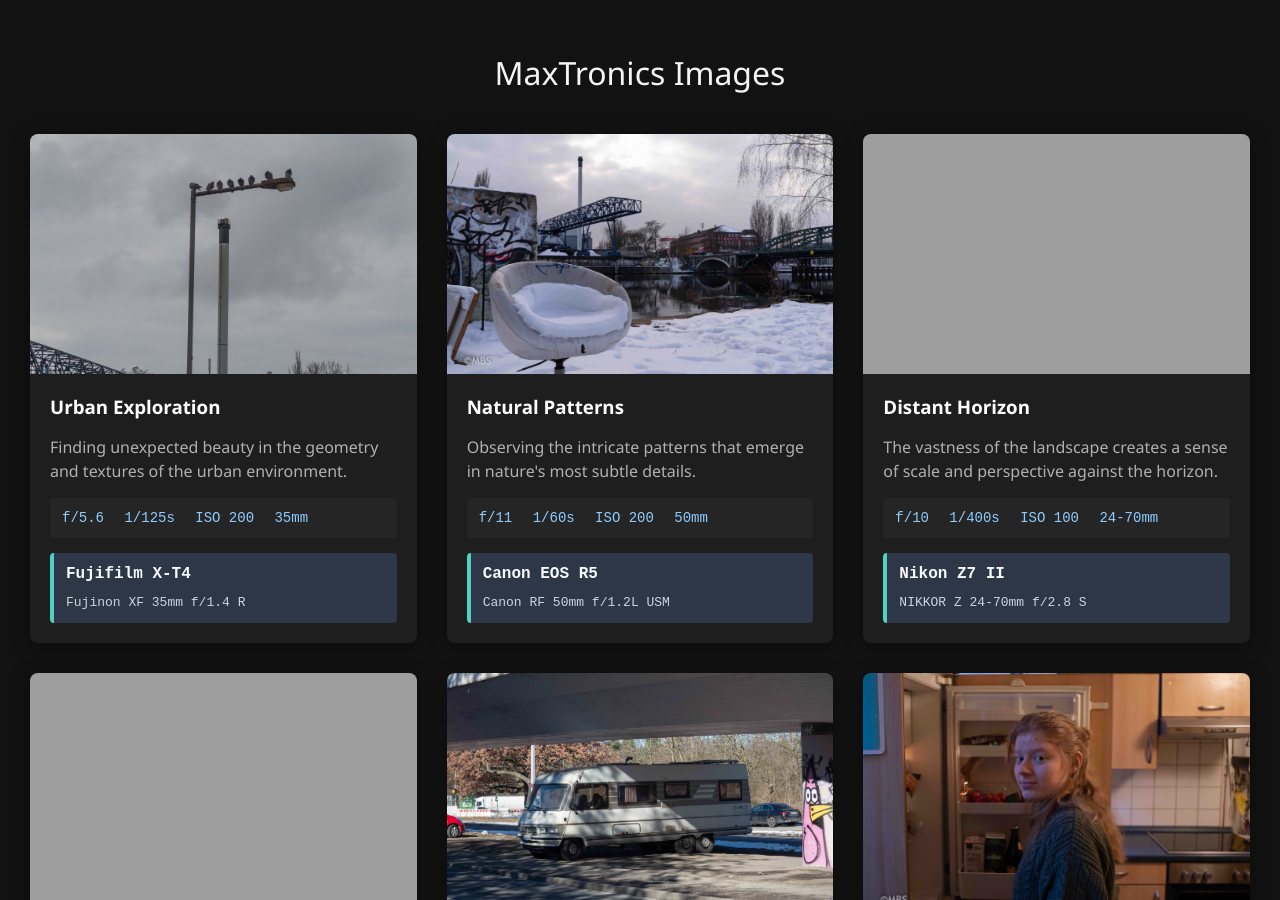
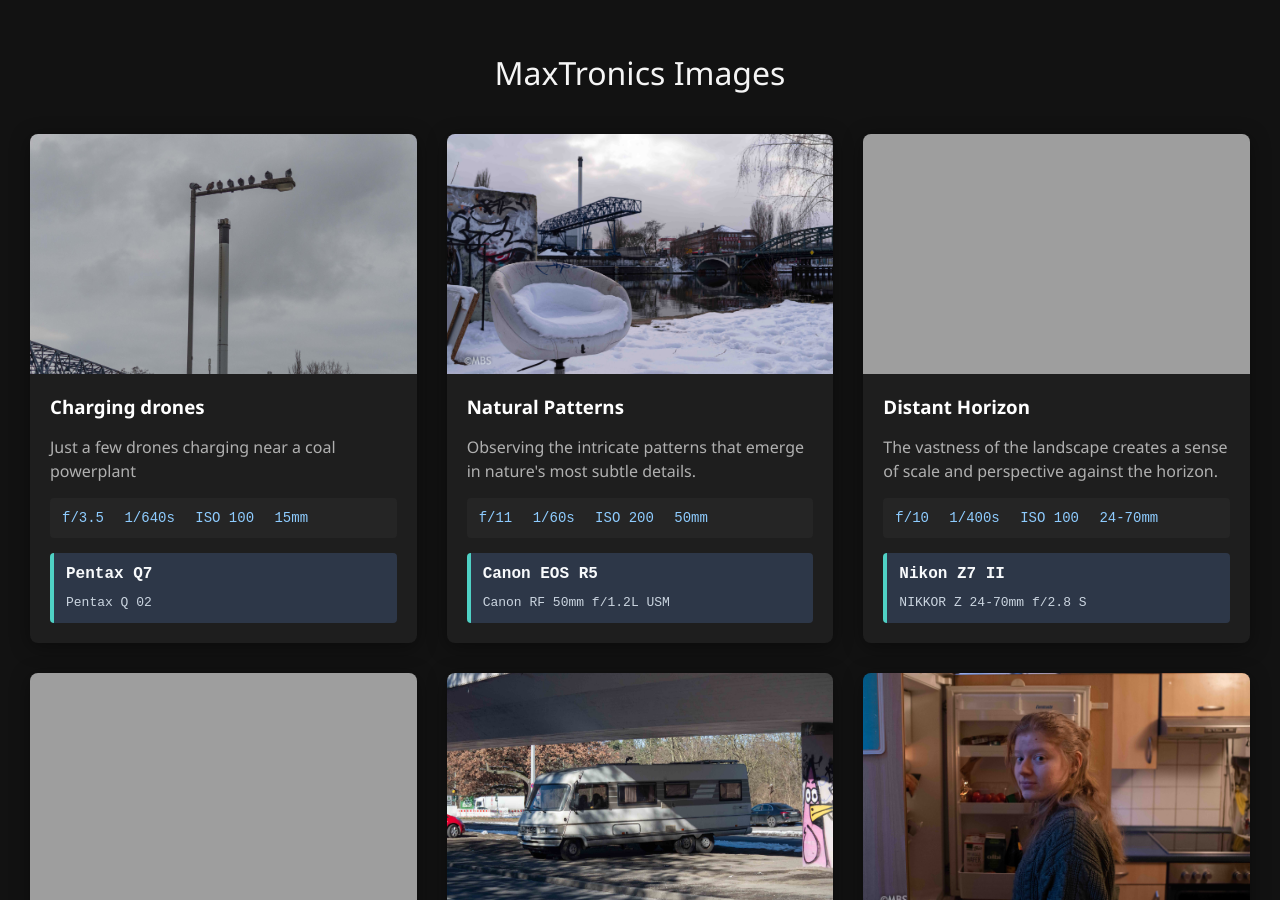
Before and after one commit to Bloodwing1/Bloodwing1.github.io, a Jekyll site: the page built from index.md, in a window 1280 px wide and 900 px high. Built offline with Jekyll 4.4.1, drawn with Linux system fonts in a browser that asks for light colours.

Commit message:
Update gallery.yml
edited description of image 2 of 14

```diff
--- a/_data/gallery.yml
+++ b/_data/gallery.yml
@@ -1,17 +1,18 @@
 # Gallery images data
 images:
 
-  - title: "Urban Exploration"
+  - title: "Charging drones"
     path: "/assets/WebPics/Web (2 of 14).jpg"
-    description: "Finding unexpected beauty in the geometry and textures of the urban environment."
+    description: "Just a few drones charging near a coal powerplant"
     settings:
-      aperture: "f/5.6"
-      shutter_speed: "1/125s"
-      iso: "ISO 200"
-      focal_length: "35mm"
+      aperture: "f/3.5"
+      shutter_speed: "1/640s"
+      iso: "ISO 100"
+      focal_length: "15mm"
     camera:
-      model: "Fujifilm X-T4"
-      lens: "Fujinon XF 35mm f/1.4 R"
+      model: "Pentax Q7"
+      lens: "Pentax Q 02"
+      sensor: "1/1,7 CMOS"
 
   - title: "Natural Patterns"
     path: "/assets/WebPics/Web (3 of 14).jpg"
```
